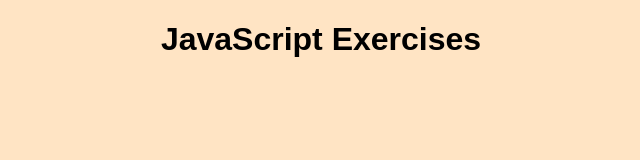
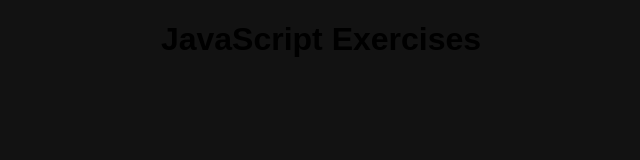
Before and after one commit to Tskhvedadze/codewars-exercises, a plain HTML site: page index.html in a window 1280 px wide. Shown: the whole page, without its empty margins (319-959 px from the left). Drawn offline with Linux system fonts and the light colour scheme.

Commit message:
added some exercises

```diff
--- a/style.css
+++ b/style.css
@@ -1,5 +1,5 @@
 body {
-    background-color: bisque;
+    background-color: #121212;
 }
 h1 {
     display: grid;
```
Also changed, not shown: index.js (+76 -0 lines).
